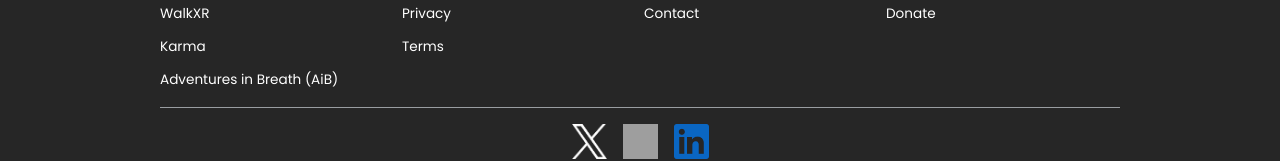
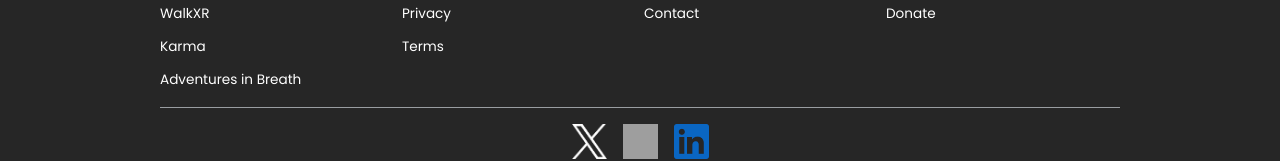
Before and after one commit to bstintheverse/theversewebdev, a React (Vite) app in the folder client/: page /404 in a window 1280 px wide. Shown: the part 937-1098 px from the top of the page. Built offline with nearby package versions, Linux system fonts and the light colour scheme; grey boxes are pictures that could not be loaded.

Commit message:
update footer
- remove AIB

```diff
--- a/client/src/components/Footer/Footer.tsx
+++ b/client/src/components/Footer/Footer.tsx
@@ -63,7 +63,7 @@ export default function Footer() {
 
                         <li className="nav__item">
                             <Link to="/" className="nav__link">
-                                Adventures in Breath (AiB)
+                                Adventures in Breath
                             </Link>
                         </li>
                     </ul>
```
